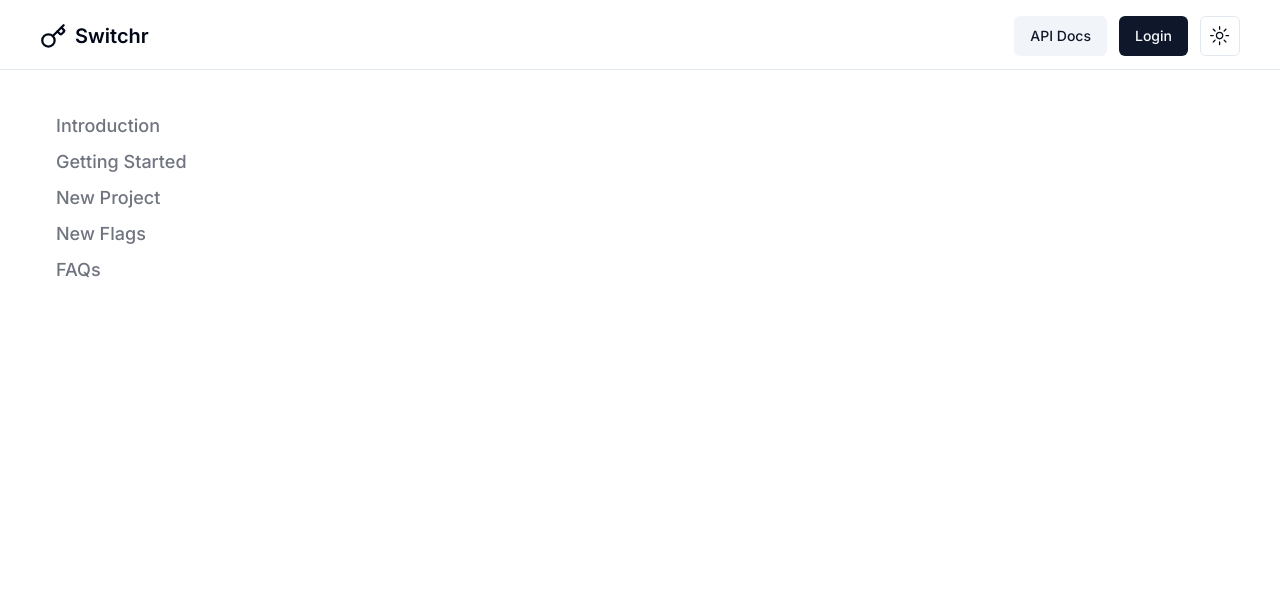
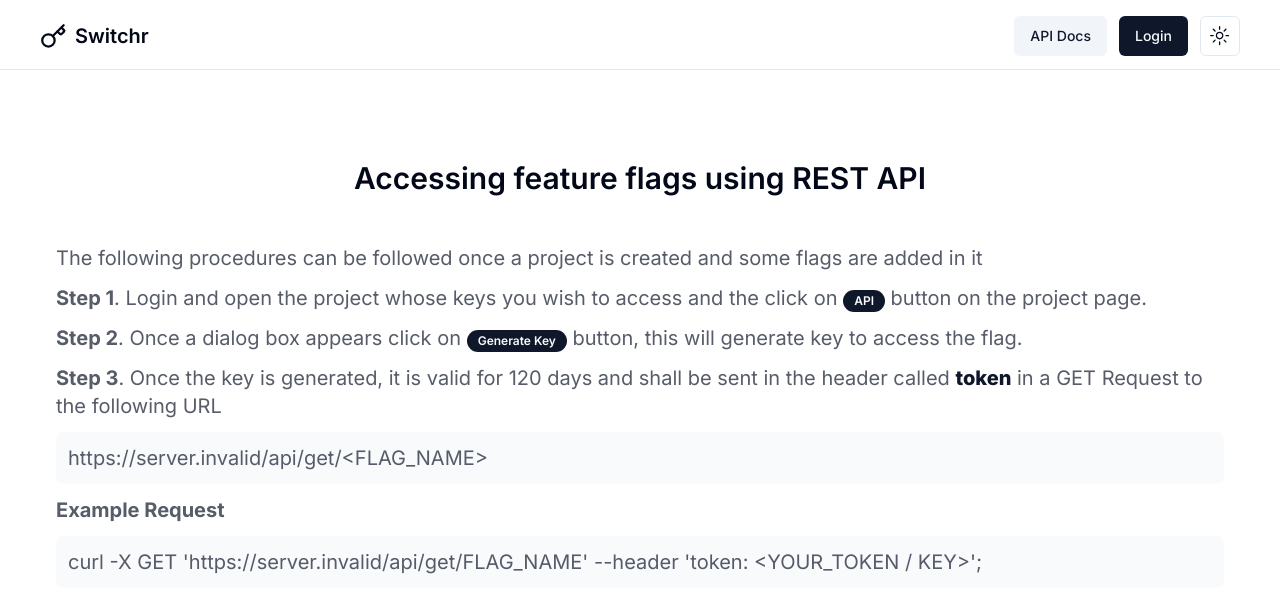
Before and after one commit to heyyakash/switchr, a Next.js app in the folder frontend/: page /docs in a window 1280 px wide. Shown: the top 612 px of the page. Built offline with nearby package versions, Linux system fonts and the light colour scheme; no server answers.

Commit message:
fixed docs page

```diff
--- a/frontend/components/Docs/DocsLayout.tsx
+++ b/frontend/components/Docs/DocsLayout.tsx
@@ -16,7 +16,7 @@ const links = [
   interface props {
     children : ReactNode
 }
-  const DocsLayout:React.FC<props> = ({children}) => {
+  const DocsLayout= (props:any) => {
     const router = useRouter()
     const path = router.pathname
     console.log(path)
@@ -34,7 +34,7 @@ const links = [
                 </nav>
             </Aside>
             <div className='prose dark:prose-invert mt-4'>
-                {children}
+                {props.children}
             </div>
 
         </div>
@@ -42,4 +42,6 @@ const links = [
   )
 }
 
+DocsLayout.isMDX = true
+
 export default DocsLayout
--- a/frontend/components/LandingPage/Nav.tsx
+++ b/frontend/components/LandingPage/Nav.tsx
@@ -13,7 +13,7 @@ const Nav = () => {
                     <p className="text-xl font-semibold">Switchr</p>
                 </Link>
                 <div className="flex items-center gap-3">
-                    <Link href = "/docs/introduction"><Button variant={"secondary"}>API Docs</Button></Link>
+                    <Link href = "/docs"><Button variant={"secondary"}>API Docs</Button></Link>
                     <Link href="/login"><Button>Login</Button></Link>
                     <ModeToggle />
                 </div>
--- a/frontend/pages/_app.tsx
+++ b/frontend/pages/_app.tsx
@@ -11,9 +11,15 @@ type ComponentType = {
   pageProps: any
 }
 
+const isComponentMDX = (component: any) => {
+  console.log("component", component.isMDX)
+  return component?.isMDX;
+}
+
 export default function App({ Component, pageProps }: ComponentType) {
   const layout = Component.getLayout
   const queryClient = new QueryClient()
+  isComponentMDX(Component)
   return (
     <QueryClientProvider client={queryClient}>
       <ThemeProvider
@@ -22,15 +28,16 @@ type ComponentType = {
         enableSystem
         disableTransitionOnChange
       >
-        {layout?(
+
+        {layout && !isComponentMDX(Component) ? (
           <Component {...pageProps} />
-          ):(
+        ) : (
           <Layout>
 
             <Component {...pageProps} />
           </Layout>
         )}
-        <Toaster expand = {true} richColors/>
+        <Toaster expand={true} richColors />
       </ThemeProvider></QueryClientProvider>
   )
 }
--- a/frontend/pages/docs.tsx
+++ b/frontend/pages/docs.tsx
@@ -1,55 +1,13 @@
-import Aside from '@/components/Docs/DocsAside'
 import Nav from '@/components/LandingPage/Nav'
-import GettingStarted from "./test.md"
-import rehypeHighlight from 'rehype-highlight'
-import Link from 'next/link'
-import React, { ReactNode } from 'react'
-import ReactMarkdown from 'react-markdown';
-import { useMDXComponents } from '@/mdx-components'
+import { Badge } from '@/components/ui/badge'
+import React from 'react'
 
-const links = [
-    { name: "Introduction", href: "/docs/introduction" },
-    { name: "Getting Started", href: "/docs/getting-started" },
-    { name: "New Project", href: "/docs/components" },
-    { name: "New Flags", href: "/docs/customization" },
-    { name: "FAQs", href: "/docs/faqs" },
-  ];
-
-interface props {
-    children : ReactNode
-}
-
-const Docs: React.FC<props> = ({children}) => {
+const Docs = () => {
   return (
     <>
         <Nav />
-        <div className='max-w-[1200px] flex  relative py-[6rem] w-full mx-auto'>
-            <Aside>
-                <nav className='flex flex-col gap-2'>
-                    {links.map((x,i)=>{
-                        return(
-                            <Link href = {x.href} key = {i}>{x.name}</Link>
-                        )
-                    })}
-                </nav>
-            </Aside>
-            <div className='no-tailwind '>
-            </div>
-
-        </div>
-    </>
-  )
-}
-
-export default Docs
-
-
-Docs.getLayout = () => {
-    return <></>
-  }
-
-
-              {/* <h2 className='text-3xl font-semibold text-center pt-[4rem]'>
+        <div className='max-w-[1200px] py-[6rem] w-full mx-auto'>
+            <h2 className='text-3xl font-semibold text-center pt-[4rem]'>
                 Accessing feature flags using REST API
             </h2>
             <div className='text-primary/70 mt-12 text-xl px-4 flex flex-col gap-3'>
@@ -65,4 +23,15 @@ Docs.getLayout = () => {
                 curl -X GET &apos;{process.env.NEXT_PUBLIC_BASE_URL}/api/get/FLAG_NAME&apos;
                 --header &apos;token: &lt;YOUR_TOKEN / KEY&gt;&apos;;
                 </div>
-            </div> */}
+            </div>
+        </div>
+    </>
+  )
+}
+
+export default Docs
+
+
+Docs.getLayout = () => {
+    return <></>
+  }
```
Also changed, not shown: frontend/pages/test.mdx (+1 -6 lines). Lines whose indentation alone changed are shown as unchanged.
